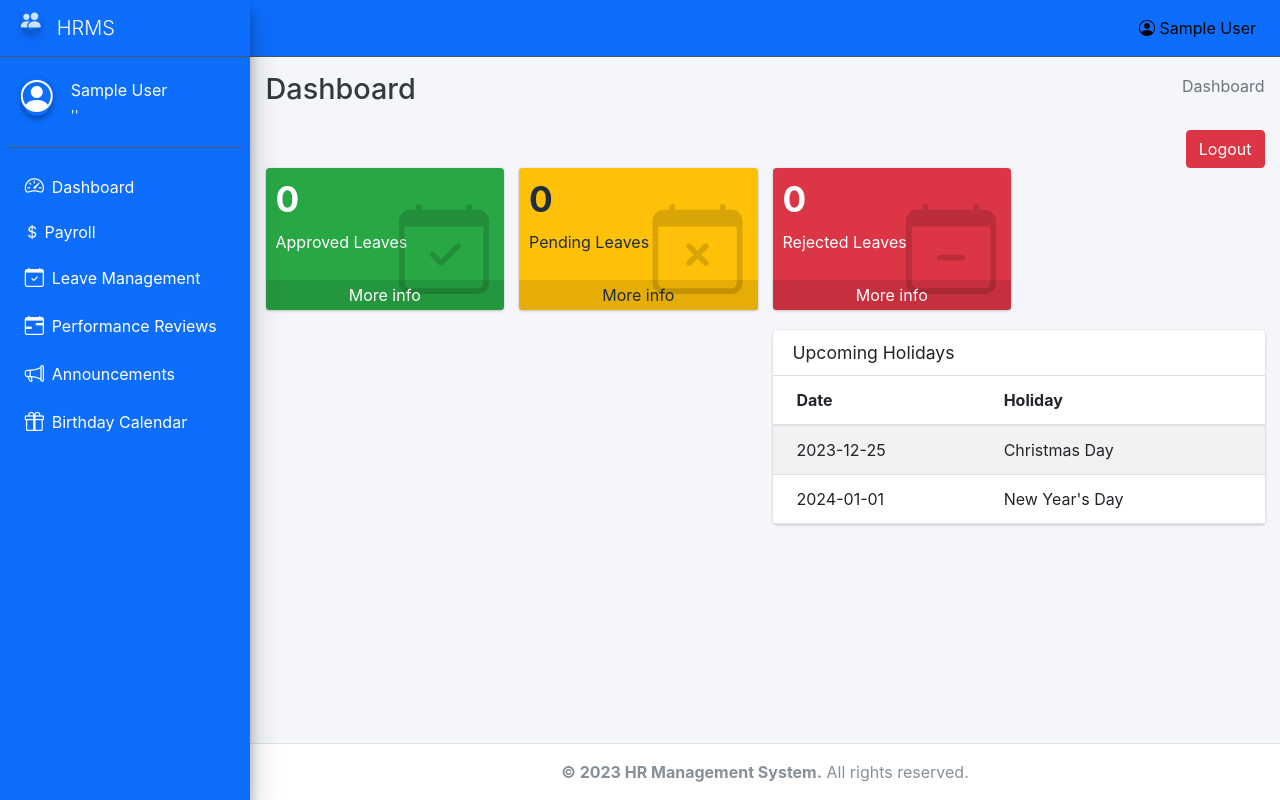
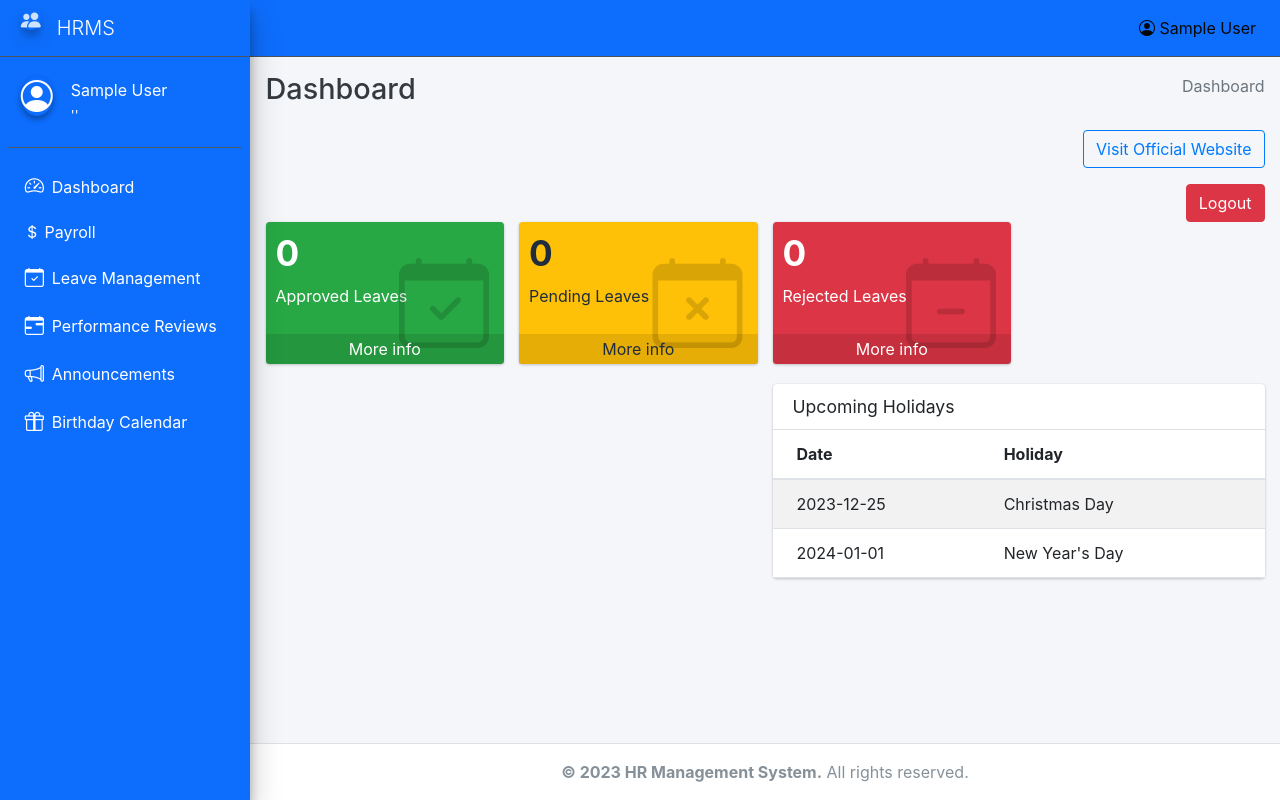
Before and after one commit to ShenalK02/HR-Management-System, a Django app: page / in a window 1280 px wide. Run offline with Django 3.2, Linux system fonts and the light colour scheme; the visitor is signed in with stand-in values (Sample User, id 1); data comes from the database, SQL or seed files in the repository; data that the repository does not hold is empty; some libraries are stand-ins or nearby versions.

Commit message:
Added Official Site to the Dashboard

```diff
--- a/templates/dashboard/dashboard.html
+++ b/templates/dashboard/dashboard.html
@@ -8,6 +8,13 @@
 {% endblock %}
 
 {% block content %}
+
+<div class="mb-3 text-right">
+    <a href="https://aivaadvertising.com/" target="_blank" class="btn btn-outline-primary">
+        Visit Official Website
+    </a>
+</div>
+
 <div class="row">
     <div class="col-12 text-right">
         <a href="{% url 'logout' %}" class="btn btn-danger">Logout</a>
```
